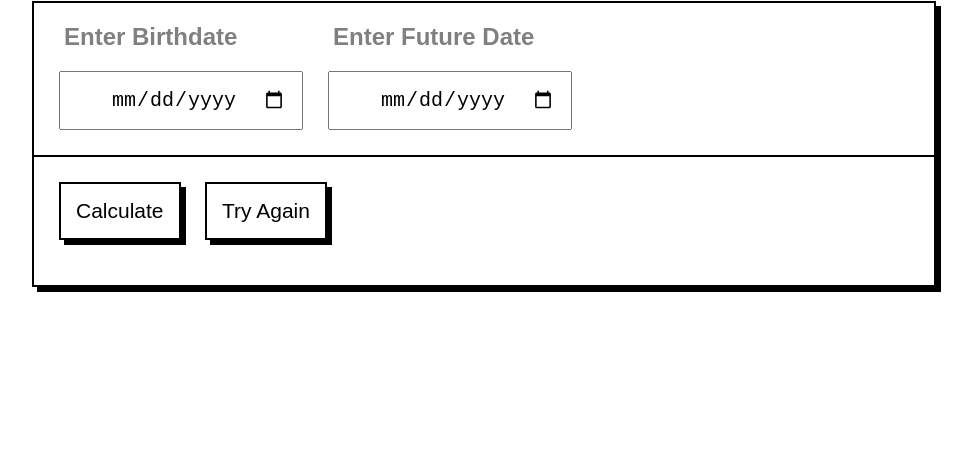
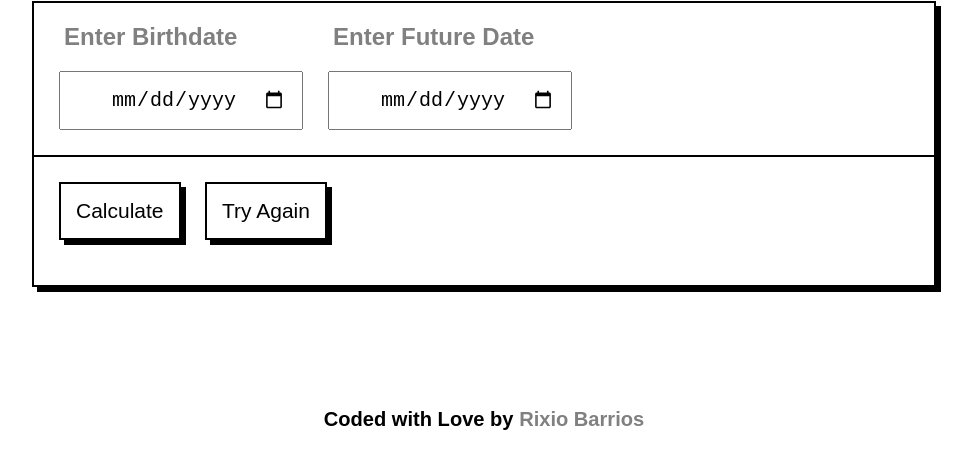
Before and after one commit to rixiobarrios/age-calculator, a plain HTML site: page index.html in a window 1280 px wide. Shown: the part 107-576 px from the top of the page, without its empty margins (156-1128 px from the left). Drawn offline with Linux system fonts and the light colour scheme.

Commit message:
added attribution

```diff
--- a/index.html
+++ b/index.html
@@ -3,6 +3,7 @@
     <head>
         <meta charset="UTF-8" />
         <meta name="viewport" content="width=device-width, initial-scale=1.0" />
+        <link rel="icon" type="png" href="/images/favicon.png" />
         <title>Age Calculator</title>
         <style>
             body {
@@ -75,6 +76,20 @@
             #try-again:hover {
                 box-shadow: 2px 2px 0 black;
             }
+
+            footer {
+                text-align: center;
+                padding-top: 75px;
+                padding-bottom: 75px;
+                font-size: 30px;
+            }
+            a {
+                color: gray;
+                text-decoration: none;
+            }
+            a:hover {
+                color: red;
+            }
         </style>
     </head>
 
@@ -126,5 +141,15 @@
                 window.parent.location = window.parent.location.href;
             }
         </script>
+        <footer>
+            <div class="footer">
+                <h6>
+                    Coded with Love by
+                    <a href="http://www.rixiobarrios.com" target="_blank"
+                        >Rixio Barrios</a
+                    >
+                </h6>
+            </div>
+        </footer>
     </body>
 </html>
```
Also changed, not shown: images/favicon.png (added).
